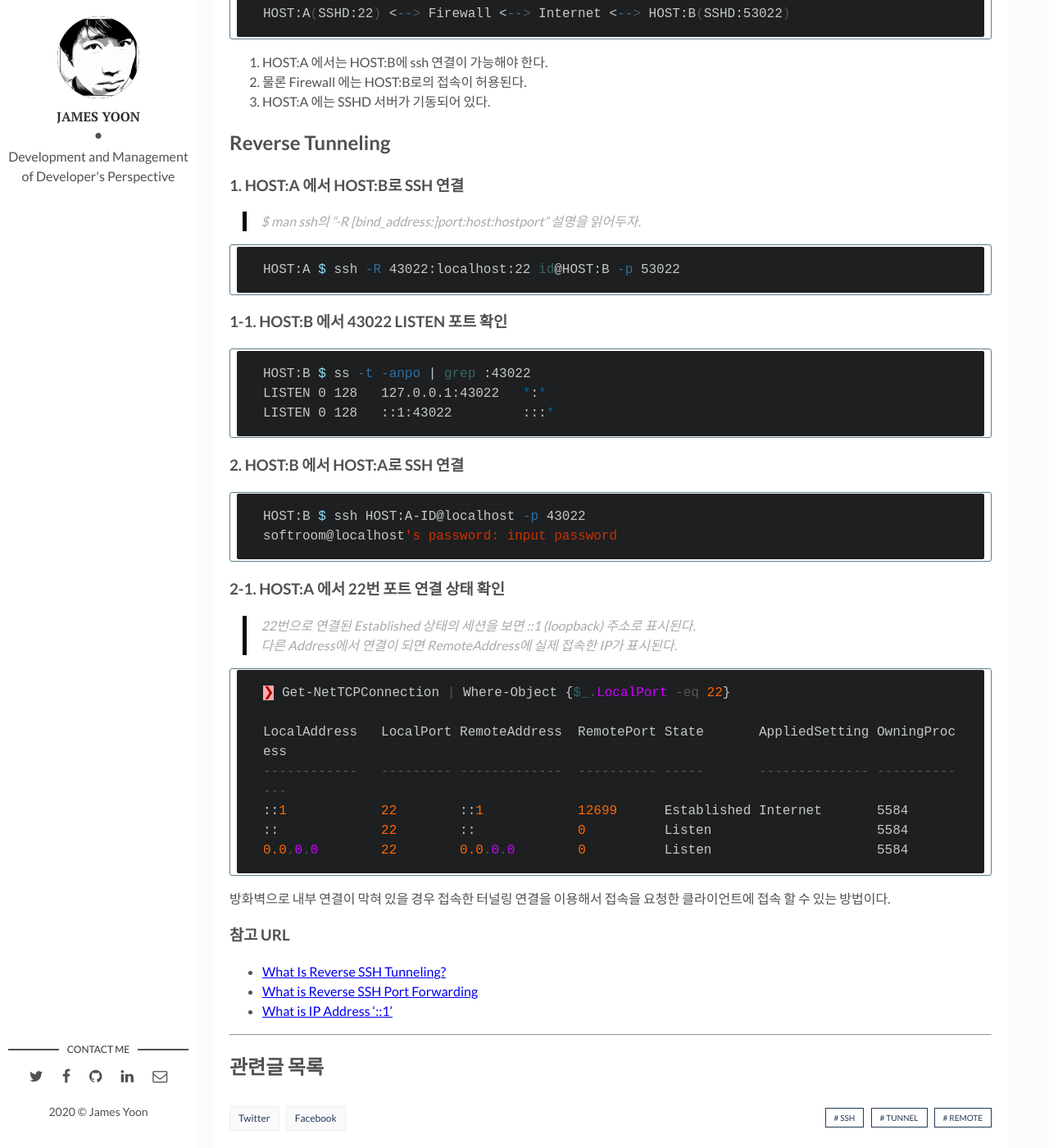
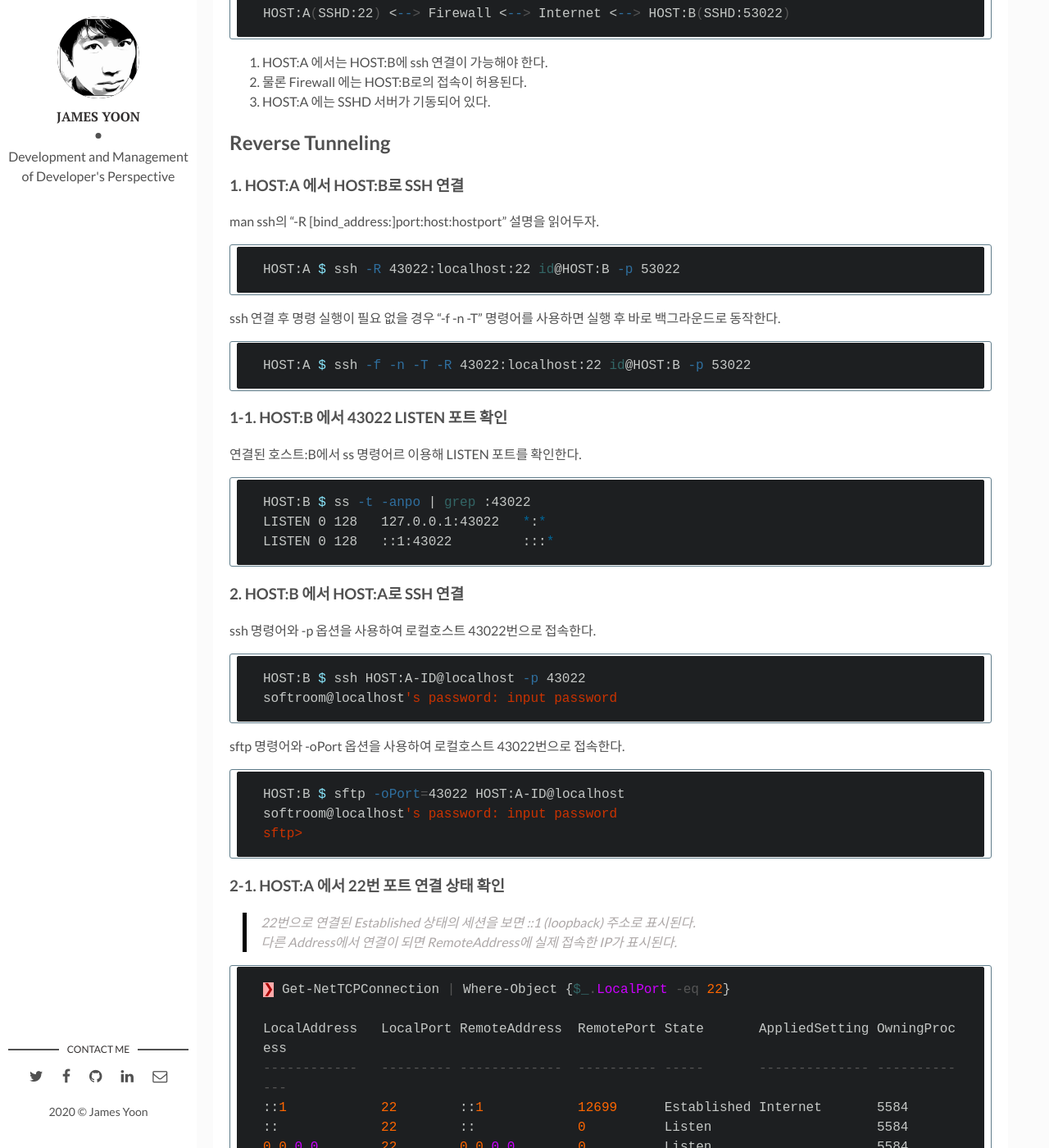
Before and after one commit to butteryoon/butteryoon.github.io, a Jekyll site: the page built from _posts/2020-09-02-ssh_tunneling.md, in a window 1280 px wide and 1400 px high, scrolled down 769 px. Shown: the whole window at 82% size. Built offline with Jekyll 4.4.1, drawn with Linux system fonts in a browser that asks for light colours; comment, search, counter and statistics services are not loaded; some of the changed text lies outside the part shown.

Commit message:
ssh 터널링 후 백그라운드 옵션 추가

````diff
--- a/_posts/2020-09-02-ssh_tunneling.md
+++ b/_posts/2020-09-02-ssh_tunneling.md
@@ -1,9 +1,10 @@
 ---
 layout: post
-title: "SSH 터널링을 이용한 Reverse 접속"
+title: "SSH 리버스 터널링을 이용한 방화벽 서버 접속"
 img: "M_ssh_tunneling.jpg"
 date: 2020-09-02 23:00:00 +0900
 tags: [ssh, tunnel, remote] # add tag
+related: ssh
 categories: tools
 ---
 
@@ -25,13 +26,21 @@
 
 ### 1. HOST:A 에서 HOST:B로 SSH 연결
 
-> $ man ssh의 "-R [bind_address:]port:host:hostport" 설명을 읽어두자.
+man ssh의 "-R [bind_address:]port:host:hostport" 설명을 읽어두자.
 
 ```bash
 HOST:A $ ssh -R 43022:localhost:22 id@HOST:B -p 53022
 ```
 
+ssh 연결 후 명령 실행이 필요 없을 경우 "-f -n -T" 명령어를 사용하면 실행 후 바로 백그라운드로 동작한다.
+
+```bash
+HOST:A $ ssh -f -n -T -R 43022:localhost:22 id@HOST:B -p 53022
+```
+
 ### 1-1. HOST:B 에서 43022 LISTEN 포트 확인
+
+연결된 호스트:B에서 ss 명령어르 이용해 LISTEN 포트를 확인한다.
 
 ```bash
 HOST:B $ ss -t -anpo | grep :43022
@@ -41,9 +50,19 @@
 
 ### 2. HOST:B 에서 HOST:A로 SSH 연결
 
+ssh 명령어와 -p 옵션을 사용하여 로컬호스트 43022번으로 접속한다.
+
 ```bash
 HOST:B $ ssh HOST:A-ID@localhost -p 43022
 softroom@localhost's password: input password
+```
+
+sftp 명령어와 -oPort 옵션을 사용하여 로컬호스트 43022번으로 접속한다.
+
+```bash
+HOST:B $ sftp -oPort=43022 HOST:A-ID@localhost
+softroom@localhost's password: input password
+sftp>
 ```
 
 ### 2-1. HOST:A 에서 22번 포트 연결 상태 확인
````
